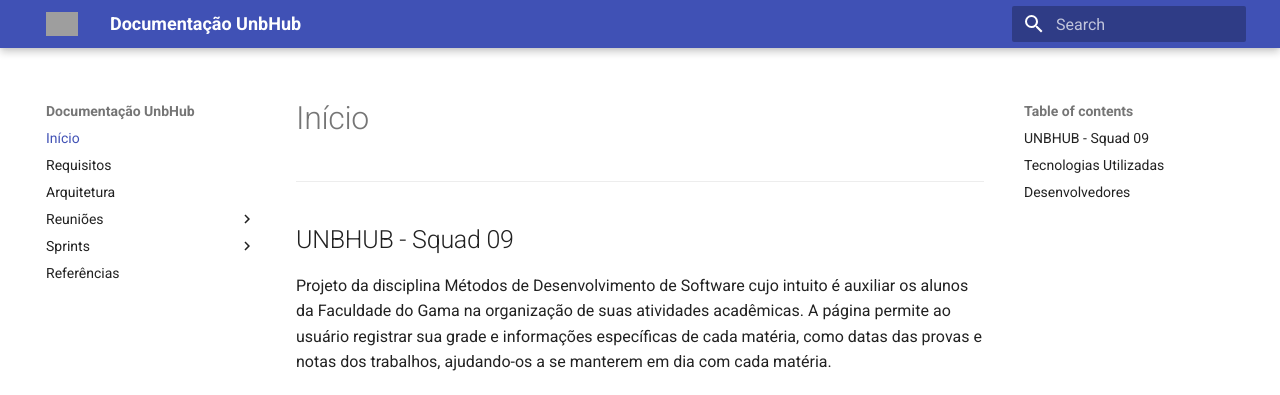
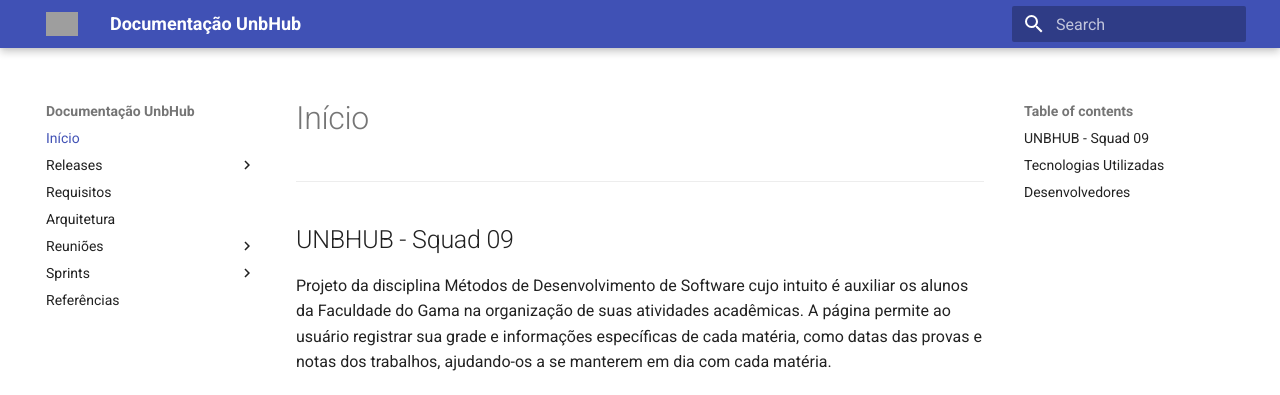
Before and after one commit to unb-mds/Squad09-UnBHUB, an MkDocs documentation site: the page built from documentation/mkdocs/docs/index.md, in a window 1280 px wide. Shown: the top 395 px of the page. Built offline with MkDocs 1.6.1 and Material for MkDocs 9.7.7, drawn with Linux system fonts in a browser that asks for light colours; grey boxes are pictures that could not be loaded.

Commit message:
Update mkdocs.yml
Reorganização da página de release

```diff
--- a/documentation/mkdocs/mkdocs.yml
+++ b/documentation/mkdocs/mkdocs.yml
@@ -5,6 +5,8 @@ theme:
   name: material
 nav:
   - Início: index.md
+  - Releases:
+    - Release 1: Releases/Release1.md
   - Requisitos: Requisitos.md
   - Arquitetura: Arquitetura.md
   - Reuniões:
```
